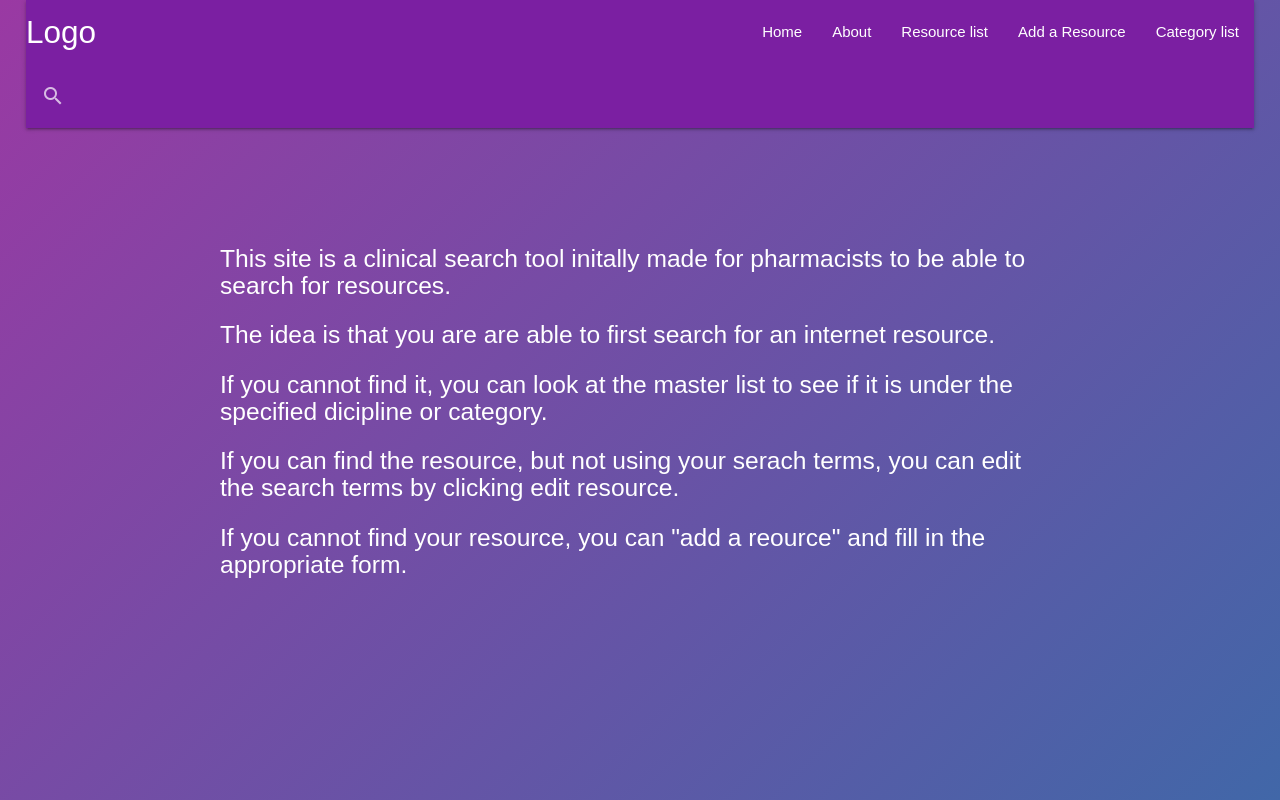
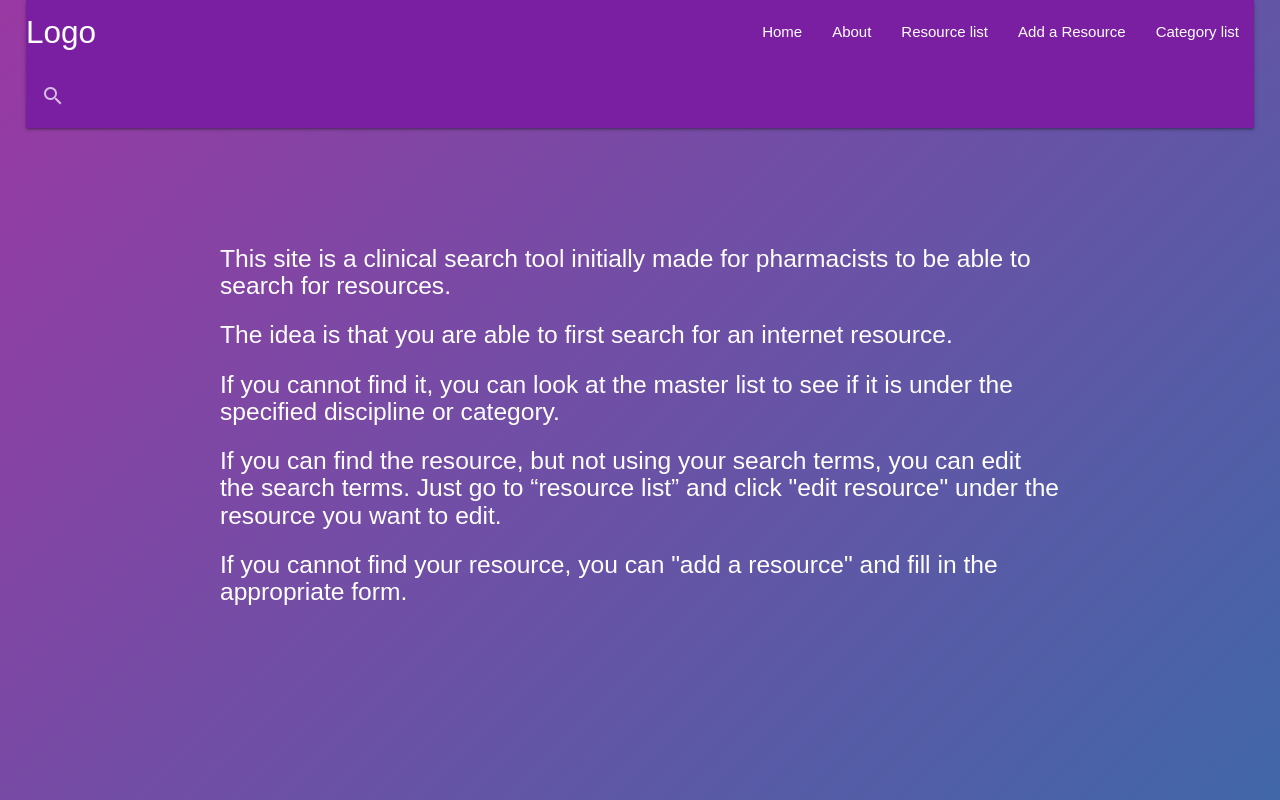
Before and after one commit to Mismiles/clinical-search-tool, a Flask app: page /about in a window 1280 px wide. Run offline with Flask 2, Linux system fonts and the light colour scheme; some libraries are stand-ins or nearby versions.

Commit message:
updated about page to remove typos

```diff
--- a/templates/about.html
+++ b/templates/about.html
@@ -1,13 +1,13 @@
 {% extends "base.html" %}
 
 {% block content %}
-<h5>This site is a clinical search tool initally made for pharmacists to be able to search for resources.</h5>
+<h5>This site is a clinical search tool initially made for pharmacists to be able to search for resources.</h5>
 <br>
-<h5>The idea is that you are are able to first search for an internet resource.</h5>
+<h5>The idea is that you are able to first search for an internet resource.</h5>
 <br>
-<h5>If you cannot find it, you can look at the master list to see if it is under the specified dicipline or category.</h5>
+<h5>If you cannot find it, you can look at the master list to see if it is under the specified discipline or category.</h5>
 <br>
-<h5>If you can find the resource, but not using your serach terms, you can edit the search terms by clicking edit resource.</h5>
+<h5>If you can find the resource, but not using your search terms, you can edit the search terms. Just go to “resource list” and click "edit resource" under the resource you want to edit. </h5>
 <br>
-<h5>If you cannot find your resource, you can "add a reource" and fill in the appropriate form.</h5>
+<h5>If you cannot find your resource, you can "add a resource" and fill in the appropriate form.</h5>
 {% endblock %}
```
